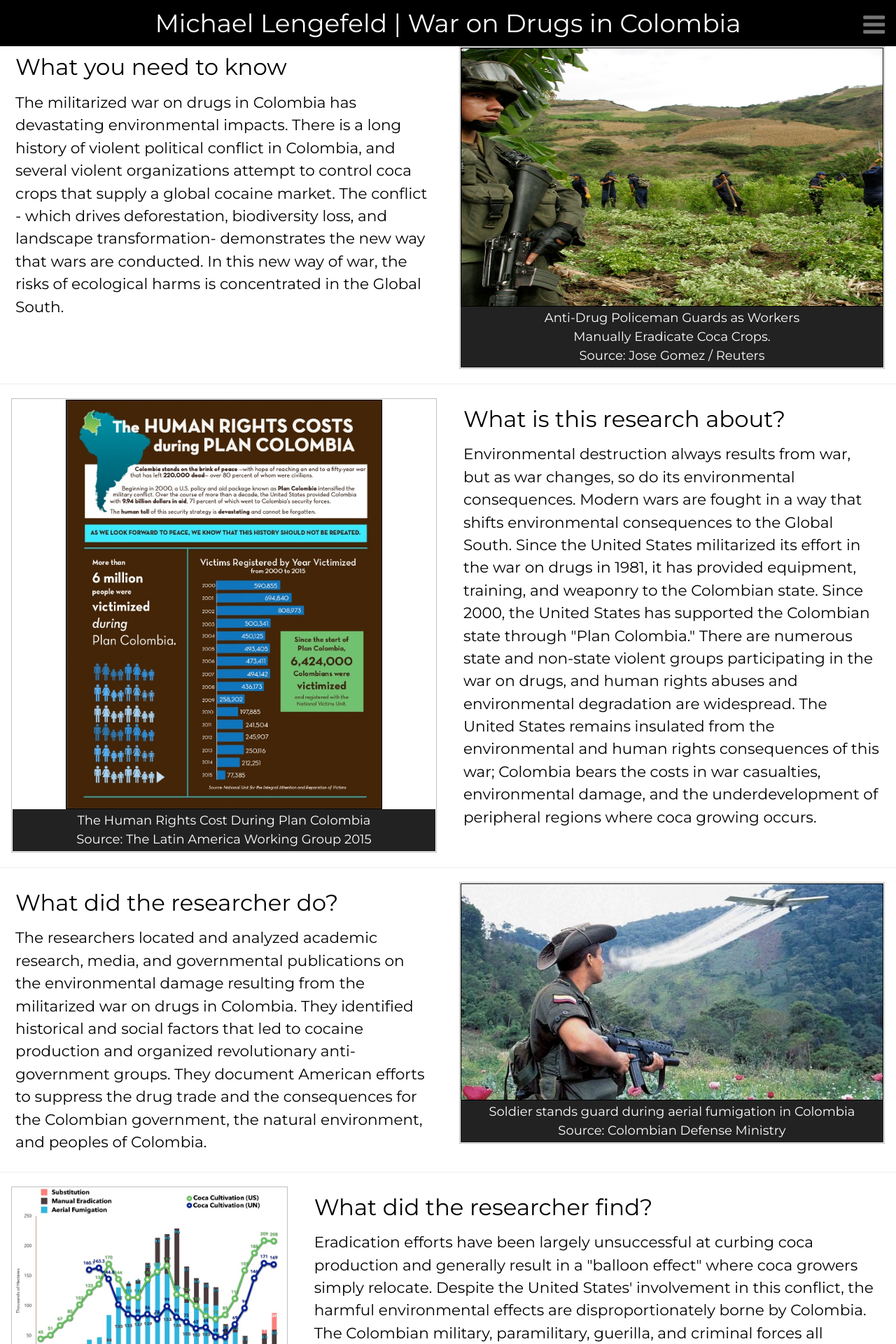
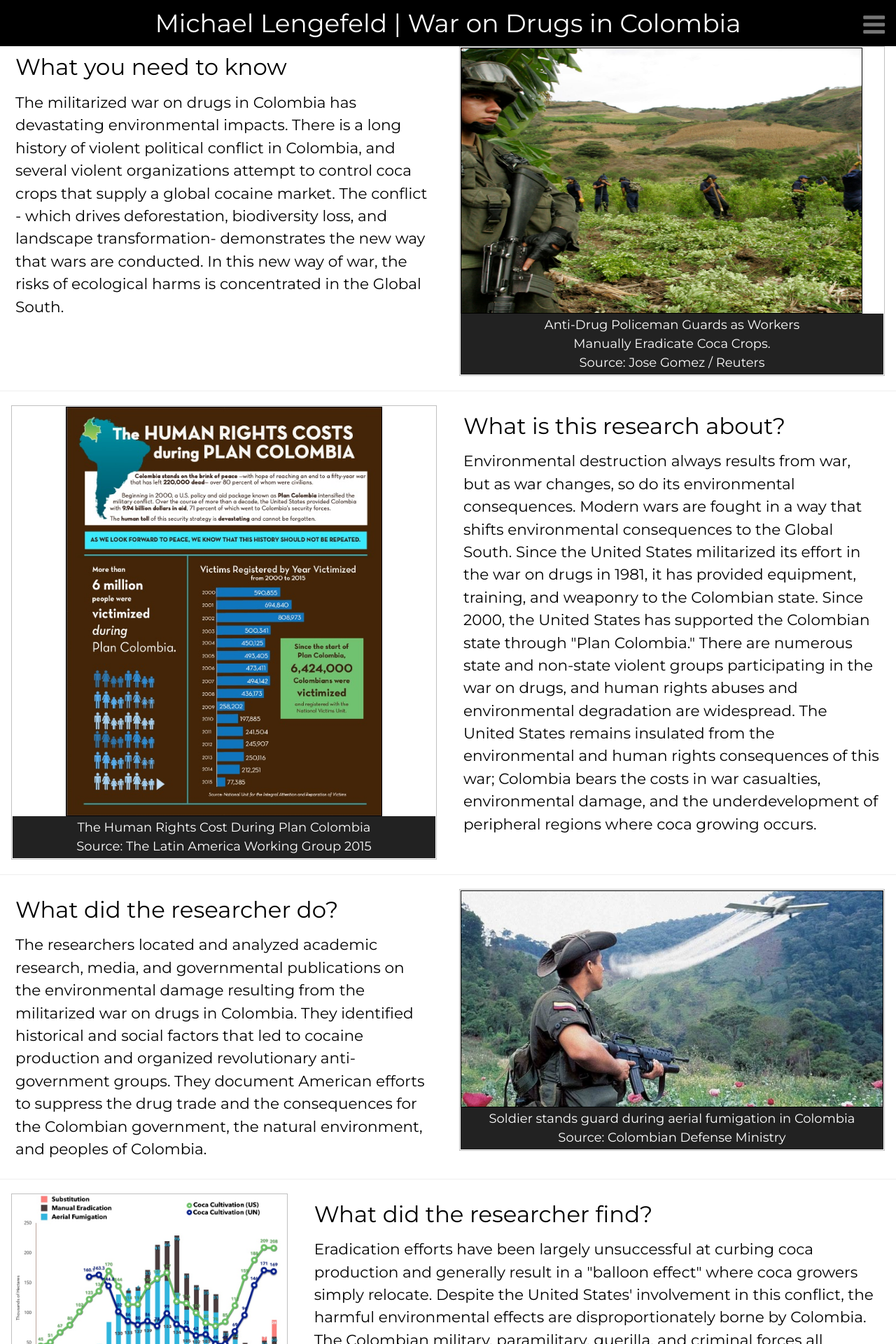
Before and after one commit to resilience1/resilience1.github.io, a Jekyll site: the page built from research/colombia.html, in a window 1280 px wide. Shown: the top 1920 px of the page at 70% size. Built offline with Jekyll 4.4.1, drawn with Linux system fonts in a browser that asks for light colours; nearby versions of some CDN libraries.

Commit message:
Update colombia.html

```diff
--- a/research/colombia.html
+++ b/research/colombia.html
@@ -194,7 +194,7 @@
 	</div>
 	<div class="w3-half w3-container">
 		<figure class="item">
-    		<img src="/img/cocaerad.jpg" alt="Coca Crop Eradication" style="width:100%; max-height: 370px; border:1px solid black">
+    		<img src="/img/cocaerad.jpg" alt="Coca Crop Eradication" style="width:95%; max-height: 380px; border:1px solid black">
    		<figcaption class="caption">Anti-Drug Policeman Guards as Workers<br>Manually Eradicate Coca Crops.<br>Source: Jose Gomez / Reuters
 		</figcaption>
 		</figure>
```
